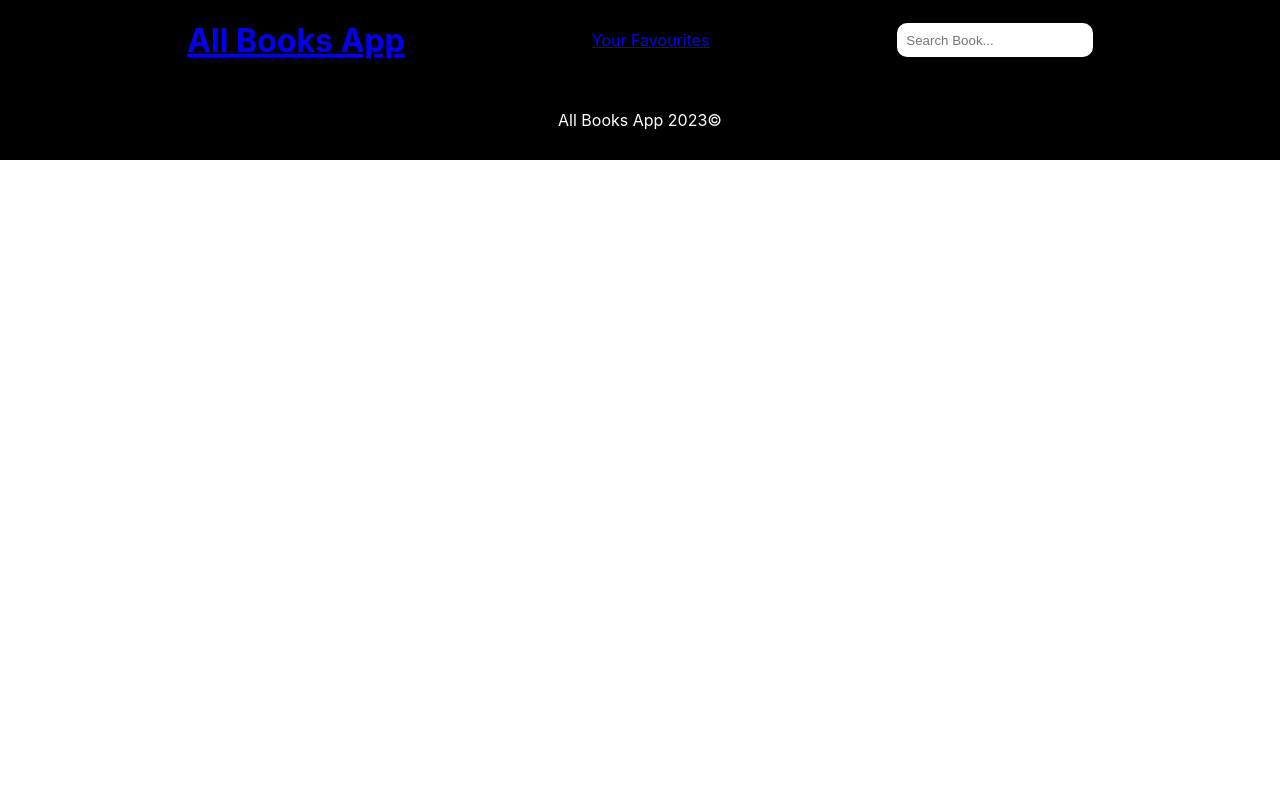
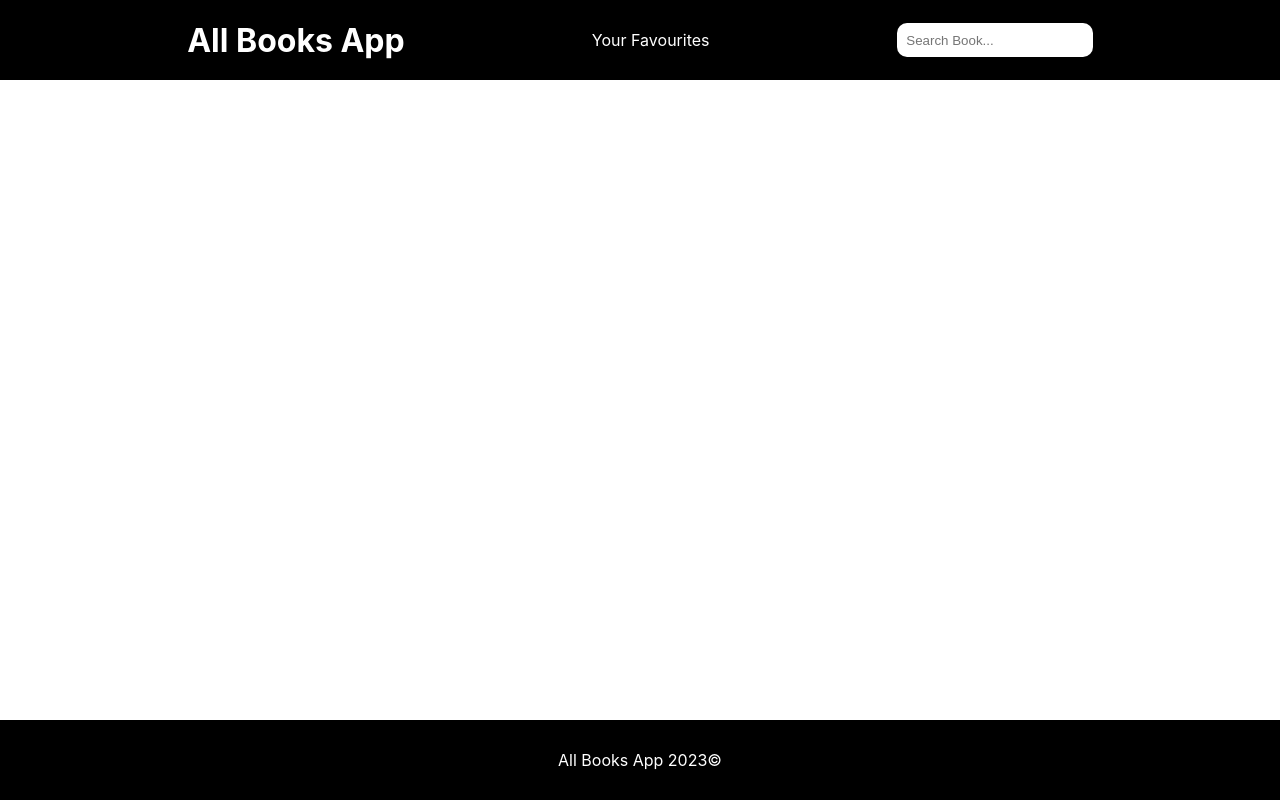
Before and after one commit to Soron007/react-books-app, a React (Create React App) app: page /favorites in a window 1280 px wide. Built offline with nearby package versions, Linux system fonts and the light colour scheme.

Commit message:
styled navbar links

```diff
--- a/src/App.css
+++ b/src/App.css
@@ -2,6 +2,11 @@
   box-sizing: border-box;
   padding: 0;
   margin: 0;
+}
+
+a{
+  color: #fff;
+  text-decoration: none;
 }
 
 .navbar{
@@ -12,6 +17,7 @@
   display: flex;
   align-items: center;
   justify-content: space-evenly;
+  position: sticky;
 
 }
 
@@ -56,7 +62,8 @@ button{
   padding: 10px;
   background: black;
   color: white;
-  width: 100%;
+  width: 300px;
+  font-size: 20px;
   border-radius: 5px;
   cursor: pointer;
 }
@@ -70,3 +77,12 @@ img{
 img:hover{
   transform: scale(1.1);
 }
+
+.favorites{
+  min-height: 80vh;
+  width: 100%;
+  display: grid;
+  grid-template-columns: repeat(3, 1fr);
+  justify-items: center;
+  text-align: center;
+}
```
